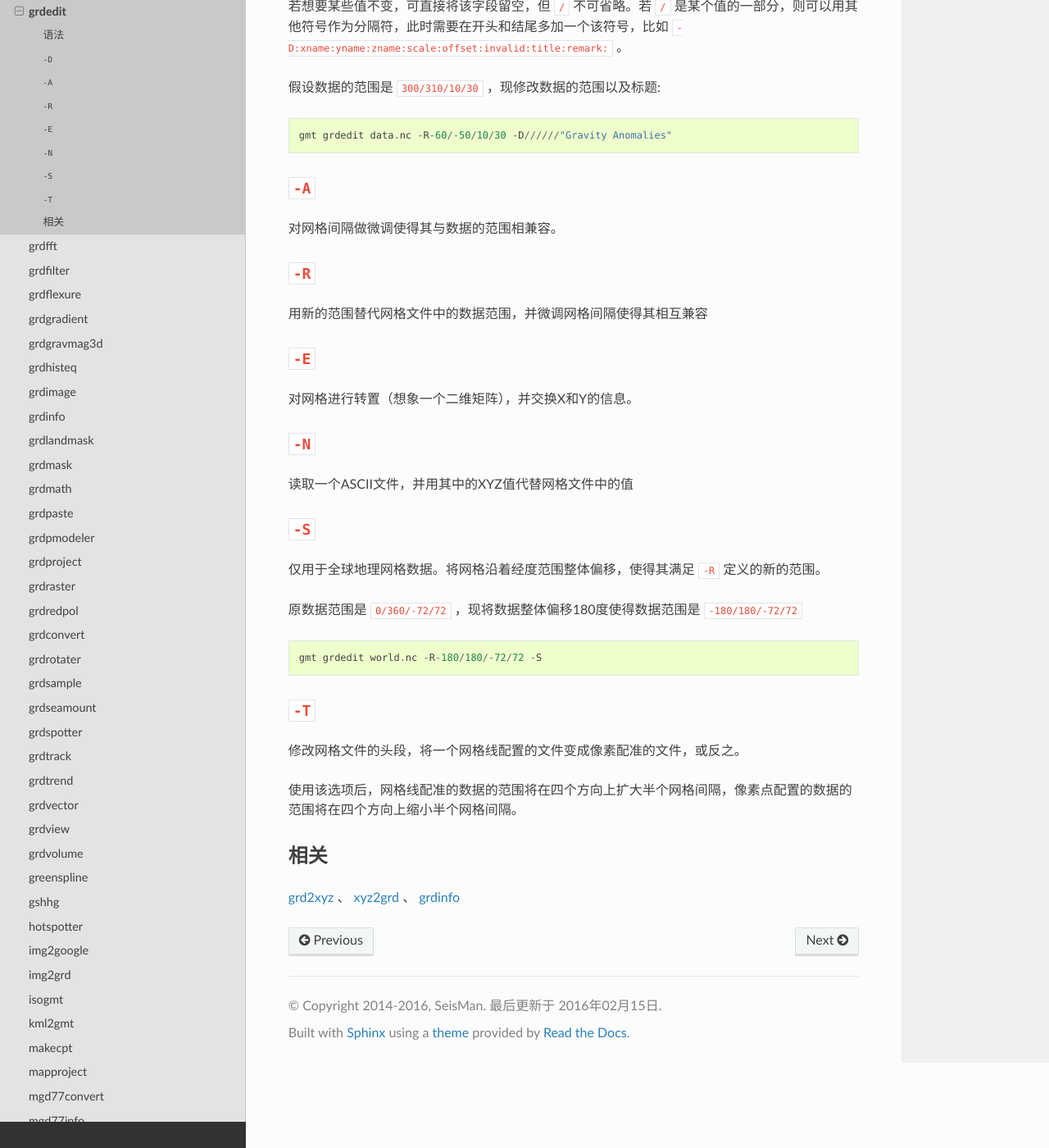
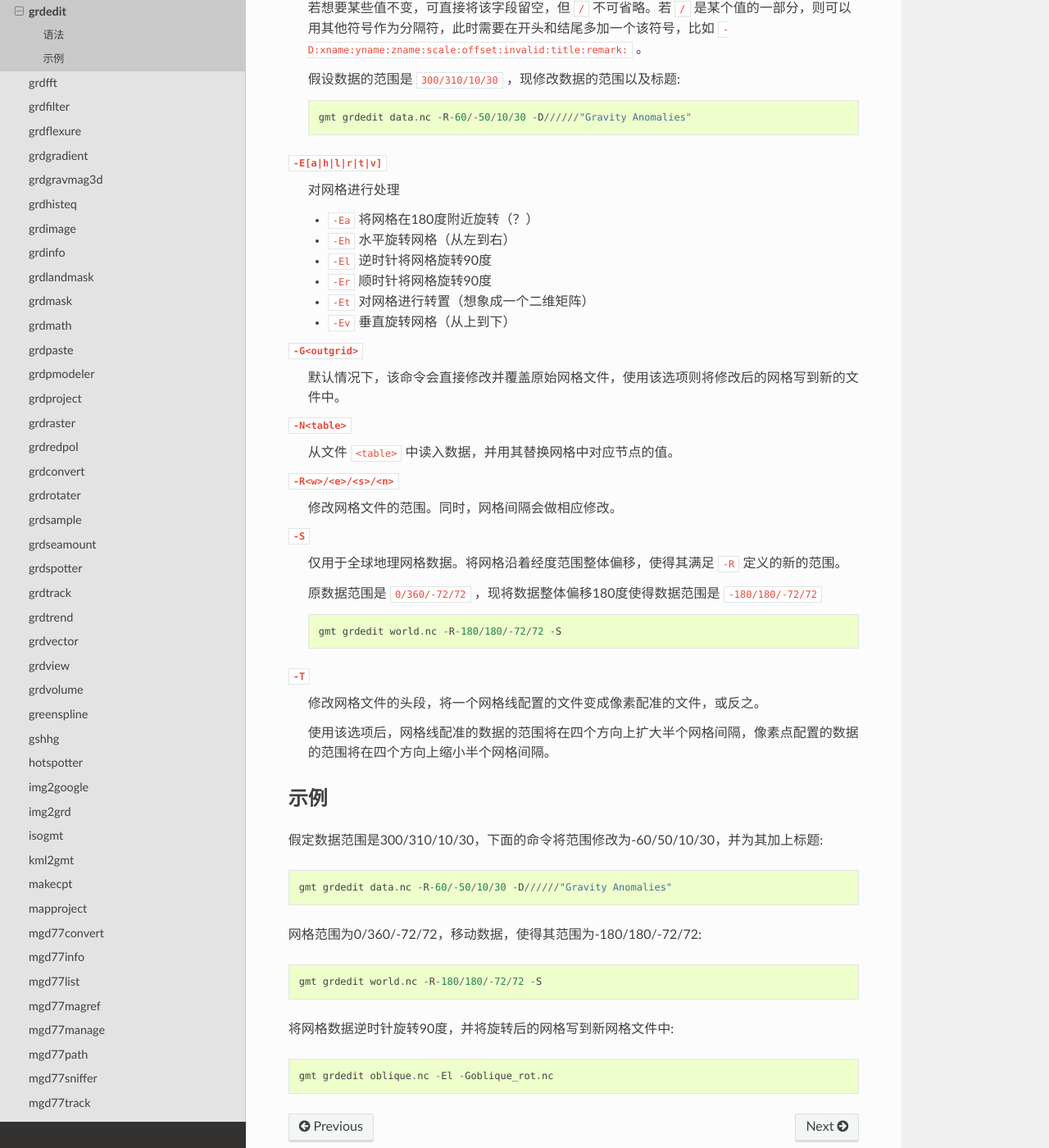
Before and after one commit to seisman/GMT5_Docs, a Sphinx documentation site: the page built from source/grdedit.rst, in a window 1280 px wide and 1400 px high, scrolled down 661 px. Shown: the whole window at 82% size. Built offline with Sphinx 7.4.7 and the Read the Docs theme 2.0.0, drawn with Linux system fonts in a browser that asks for light colours; pages that are not in the unit, such as notebooks, are missing from menus; some of the changed text lies outside the part shown.

Commit message:
update grdedit

```diff
--- a/source/grdedit.rst
+++ b/source/grdedit.rst
@@ -9,66 +9,70 @@ grdedit
 语法
 ----
 
-::
+``<grid>``
+    要修改的网格文件
 
-    grdedit grid [-A] [-D<xname>/<yname>/<zname>/<scale>/<offset>/<invalid>/<title>/<remark>]
-        [-E] [-Ntable] [-S] [-T]
+``-A``
+    如有必要，则对网格间隔做微调使得其与数据的范围相兼容。
 
-``-D``
-------
+``-D<xname>/<yname>/<zname>/<scale>/<offset>/<invalid>/<title>/<remark>``
+    修改网格文件的基本信息：
 
-修改网格文件的基本信息：
+    - ``<xname>`` X变量名，格式为 ``varname [unit]`` ，比如 ``"distance [km]"``
+    - ``<scale>`` 读入网格数据后要乘以的因子
+    - ``<offset>`` 读入数据后并乘以因子后要加入的常数
+    - ``<invalid>`` 无有效值的节点处的替代值，默认为NaN
+    - ``<title>`` 网格文件的标题
+    - ``<remark>`` 网格文件的注释信息
 
-- ``<xname>`` X变量名，格式为 ``varname [unit]`` ，比如 ``"distance [km]"``
-- ``<scale>`` 读入网格数据后要乘以的因子
-- ``<offset>`` 读入数据后并乘以因子后要加入的常数
-- ``<invalid>`` 无有效值的节点处的替代值，默认为NaN
-- ``<title>`` 网格文件的标题
-- ``<remark>`` 网格文件的注释信息
+    若想要某些值不变，可直接将该字段留空，但 ``/`` 不可省略。若 ``/`` 是某个值的一部分，则可以用其他符号作为分隔符，此时需要在开头和结尾多加一个该符号，比如 ``-D:xname:yname:zname:scale:offset:invalid:title:remark:`` 。
 
-若想要某些值不变，可直接将该字段留空，但 ``/`` 不可省略。若 ``/`` 是某个值的一部分，则可以用其他符号作为分隔符，此时需要在开头和结尾多加一个该符号，比如 ``-D:xname:yname:zname:scale:offset:invalid:title:remark:`` 。
+    假设数据的范围是 ``300/310/10/30`` ，现修改数据的范围以及标题::
 
-假设数据的范围是 ``300/310/10/30`` ，现修改数据的范围以及标题::
+        gmt grdedit data.nc -R-60/-50/10/30 -D//////"Gravity Anomalies"
+
+``-E[a|h|l|r|t|v]``
+    对网格进行处理
+
+    - ``-Ea`` 将网格在180度附近旋转（？）
+    - ``-Eh`` 水平旋转网格（从左到右）
+    - ``-El`` 逆时针将网格旋转90度
+    - ``-Er`` 顺时针将网格旋转90度
+    - ``-Et`` 对网格进行转置（想象成一个二维矩阵）
+    - ``-Ev`` 垂直旋转网格（从上到下）
+
+``-G<outgrid>``
+    默认情况下，该命令会直接修改并覆盖原始网格文件，使用该选项则将修改后的网格写到新的文件中。
+
+``-N<table>``
+    从文件 ``<table>`` 中读入数据，并用其替换网格中对应节点的值。
+
+``-R<w>/<e>/<s>/<n>``
+    修改网格文件的范围。同时，网格间隔会做相应修改。
+
+``-S``
+    仅用于全球地理网格数据。将网格沿着经度范围整体偏移，使得其满足 ``-R`` 定义的新的范围。
+
+    原数据范围是 ``0/360/-72/72`` ，现将数据整体偏移180度使得数据范围是 ``-180/180/-72/72`` ::
+
+        gmt grdedit world.nc -R-180/180/-72/72 -S
+
+``-T``
+    修改网格文件的头段，将一个网格线配置的文件变成像素配准的文件，或反之。
+
+    使用该选项后，网格线配准的数据的范围将在四个方向上扩大半个网格间隔，像素点配置的数据的范围将在四个方向上缩小半个网格间隔。
+
+示例
+----
+
+假定数据范围是300/310/10/30，下面的命令将范围修改为-60/50/10/30，并为其加上标题::
 
     gmt grdedit data.nc -R-60/-50/10/30 -D//////"Gravity Anomalies"
 
-``-A``
-------
-
-对网格间隔做微调使得其与数据的范围相兼容。
-
-``-R``
-------
-
-用新的范围替代网格文件中的数据范围，并微调网格间隔使得其相互兼容
-
-``-E``
-------
-
-对网格进行转置（想象一个二维矩阵），并交换X和Y的信息。
-
-``-N``
-------
-
-读取一个ASCII文件，并用其中的XYZ值代替网格文件中的值
-
-``-S``
-------
-
-仅用于全球地理网格数据。将网格沿着经度范围整体偏移，使得其满足 ``-R`` 定义的新的范围。
-
-原数据范围是 ``0/360/-72/72`` ，现将数据整体偏移180度使得数据范围是 ``-180/180/-72/72`` ::
+网格范围为0/360/-72/72，移动数据，使得其范围为-180/180/-72/72::
 
     gmt grdedit world.nc -R-180/180/-72/72 -S
 
-``-T``
-------
+将网格数据逆时针旋转90度，并将旋转后的网格写到新网格文件中::
 
-修改网格文件的头段，将一个网格线配置的文件变成像素配准的文件，或反之。
-
-使用该选项后，网格线配准的数据的范围将在四个方向上扩大半个网格间隔，像素点配置的数据的范围将在四个方向上缩小半个网格间隔。
-
-相关
-----
-
-:doc:`grd2xyz` 、 :doc:`xyz2grd` 、 :doc:`grdinfo`
+    gmt grdedit oblique.nc -El -Goblique_rot.nc
--- a/source/modules.rst
+++ b/source/modules.rst
@@ -46,6 +46,7 @@
 
 - 2D数据处理
 
+  #. :doc:`grdedit` ：修改网格文件的头段或内容
   #. :doc:`grdcut` ：从一个网格文件中裁剪出一个子区域
   #. :doc:`grdpaste` ：将两个网格沿着其共同边界拼接成一个文件
   #. :doc:`grdraster` ：从二进制数据中提取子区域并保存为GMT网格文件
```
Also changed, not shown: other parts of source/modules.rst (+0 -1 lines).
